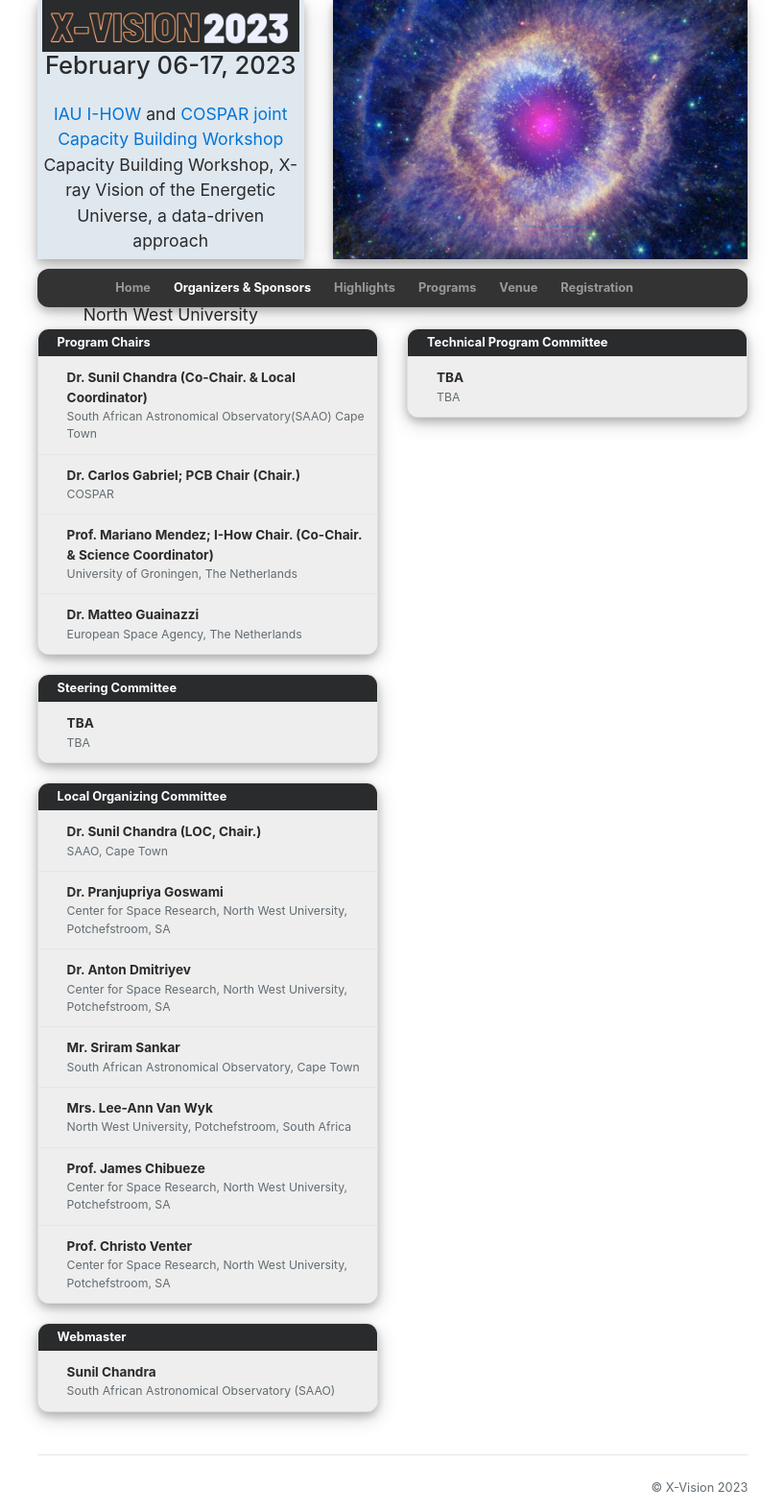
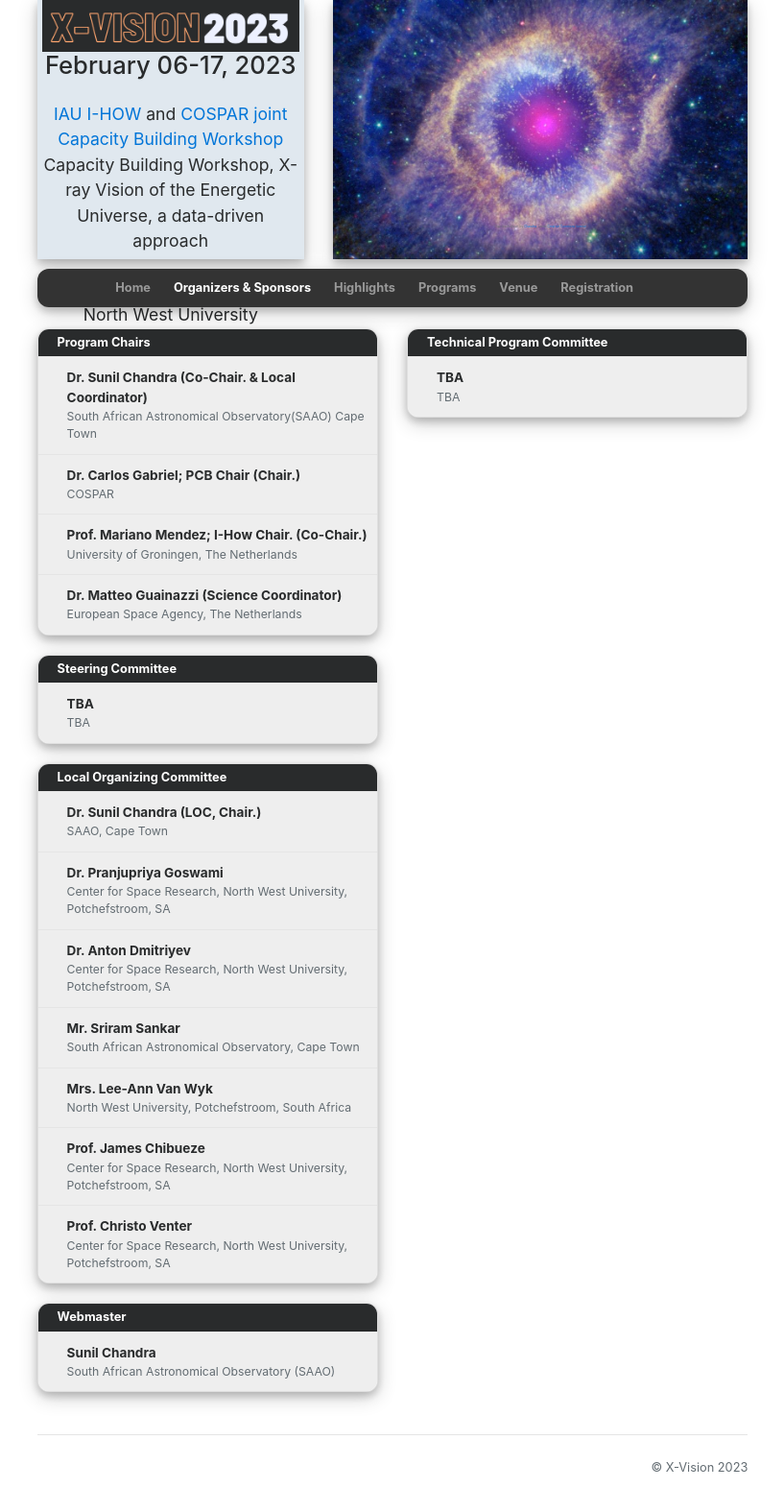
Before and after one commit to xvisionastro2023/xvisionastro2023.github.io, a Jekyll site: the page built from organization.html, in a window 1280 px wide. Shown: the whole page at 96% size, without its empty margins (231-1048 px from the left). Built offline with Jekyll 4.4.1, drawn with Linux system fonts in a browser that asks for light colours; nearby versions of some CDN libraries; part of the change alters nothing that is shown.

```diff
--- a/_data/conference.yml
+++ b/_data/conference.yml
@@ -103,10 +103,10 @@ program_chair:
   - name: Dr. Carlos Gabriel; PCB Chair (Chair.)
     org: COSPAR
     homepage: https://www.astro.rug.nl/~mariano/
-  - name: Prof. Mariano Mendez; I-How Chair. (Co-Chair. & Science Coordinator)
+  - name: Prof. Mariano Mendez; I-How Chair. (Co-Chair.)
     org: University of Groningen, The Netherlands
     homepage: https://www.researchgate.net/profile/Carlos-Gabriel-4
-  - name: Dr. Matteo Guainazzi
+  - name: Dr. Matteo Guainazzi (Science Coordinator)
     org: European Space Agency, The Netherlands
     homepage: https://www.cosmos.esa.int/web/personal-profiles/matteo-guainazzi
 local_organizing_committees:
@@ -132,18 +132,18 @@ local_organizing_committees:
     org: Center for Space Research, North West University, Potchefstroom, SA
     homepage:
 Scientific_program_committees:
-  - name: TBD
-    org: TBD
-    homepage: TBD
-  - name: TBD
-    org: TBD
-    homepage: TBD
-  - name: TBD
-    org: TBD
-    homepage: TBD
-  - name: TBD
-    org: TBD
-    homepage: TBD
+  - name: Dr. Matteo Guainazzi (Science Coordinator)
+    org: European Space Agency, The Netherlands
+    homepage: https://www.cosmos.esa.int/web/personal-profiles/matteo-guainazzi
+  - name: Prof. Mariano Mendez; I-How Chair. (Co-Chair.)
+    org: University of Groningen, The Netherlands
+    homepage: https://www.researchgate.net/profile/Carlos-Gabriel-4
+  - name: Dr. Sunil Chandra
+    org: South African Astronomical Observatory Cape Town, SA
+    homepage: https://scsaao.github.io
+  - name: Prof. Markus Boettcher
+    org: Center for Space Research, North-West University Potchefstroom, SA
+    homepage: https://fskbhe1.puk.ac.za/people/mboett/
   - name: TBD
     org: TBD
     homepage: TBD
```
